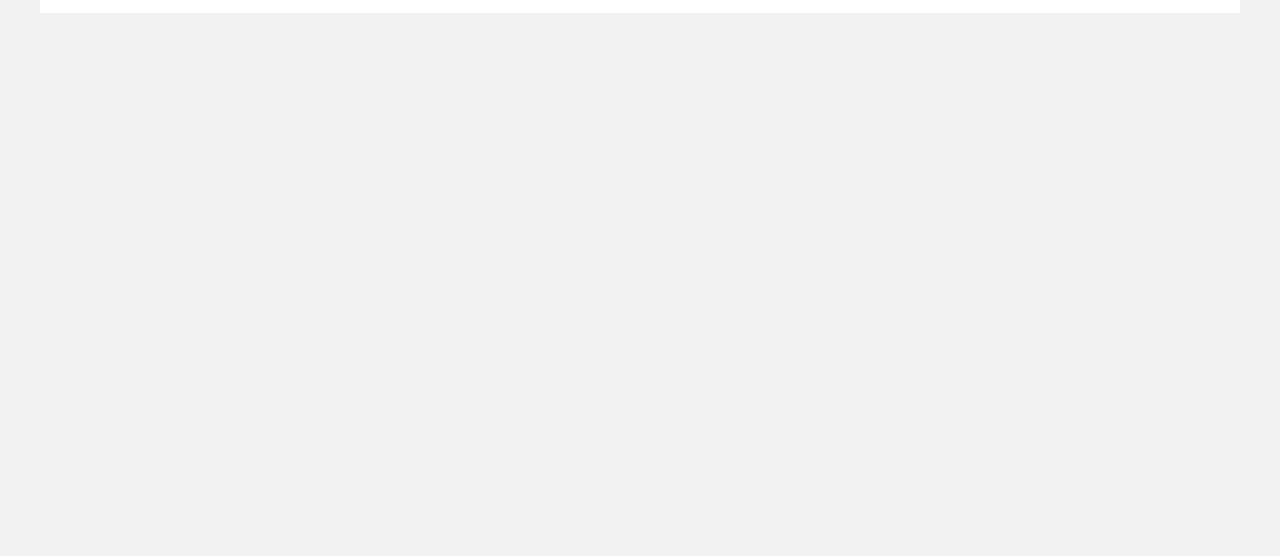
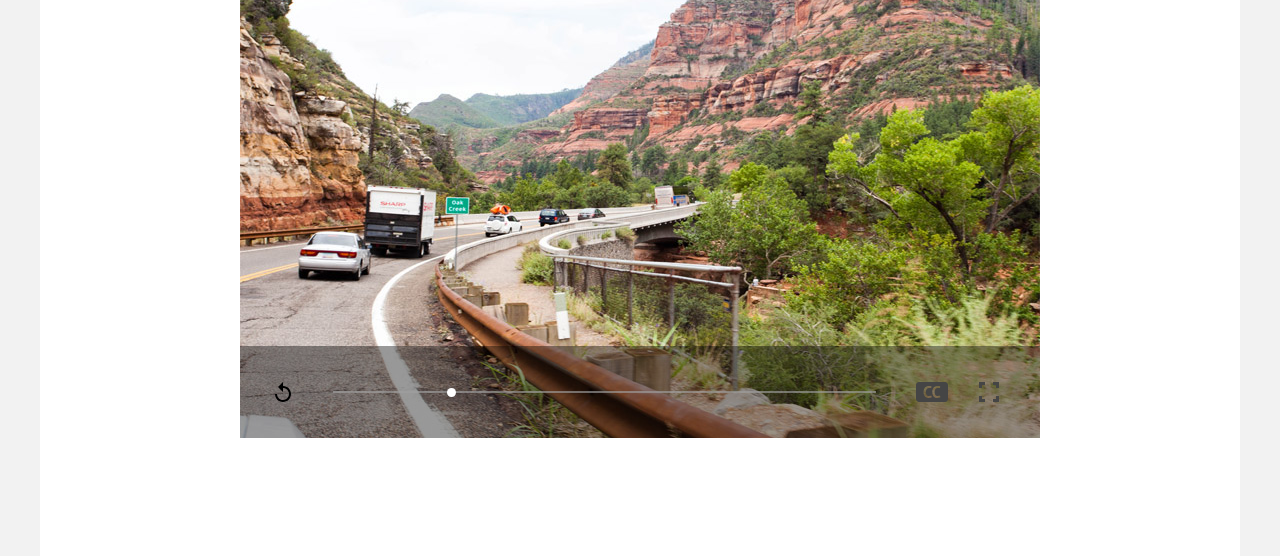
Before and after one commit to AlekseyMuravev/1159299-sedona-19, a website: page source/photo.html in a window 1280 px wide. Shown: the part 1618-2174 px from the top of the page. Before the commit the page ends 1631 px from the top, so only its background shows below. Drawn offline with nearby package versions, Linux system fonts and the light colour scheme; files that its build step writes are made by us from their sources.

Commit message:
разметка и сетка

```diff
--- a/source/photo.html
+++ b/source/photo.html
@@ -45,7 +45,8 @@
     </div>
     <div class="introduction">
       <h1>Фото и видео</h1>
-      <p>Не можете решиться на путешествие из-за курса? Фотографии&nbsp;помогут вам забыть о политике и экономике</p>
+      <p>Не можете решиться на путешествие из-за курса? Фотографии&nbsp;помогут вам забыть о политике и экономике
+      </p>
     </div>
     <div class="photo">
       <ul class="photo__list photo-list">
@@ -136,9 +137,33 @@
       </ul>
     </div>
     <div class="video">
-      <div class="video__question question">
+      <div class="video__question question question--photo">
         <h2>Все еще сомневаетесь?</h2>
         <p>Смотрите видеопрезентацию и скорее за билетами, пока они не подорожали в очередной раз!</p>
+      </div>
+      <div class="video__video">
+        <picture>
+          <source media="(min-width: 1200px)" srcset="img/video-desktop@1x.jpg">
+          <source media="(min-width: 600px)" srcset="img/video-tablet@1x.jpg">
+          <img src="img/video-mobile@1x.jpg" alt="Гора - мост дьявола" width="280" height="280">
+        </picture>
+        <div class="video__controls controls">
+          <div class="controls__volume">
+            <div class="controls__volume-scale"></div>
+            <div class="controls__volume-slider"></div>
+          </div>
+          <div class="controls__buttons">
+            <button type="button" class="controls__replay">
+              <img src="img/icon-video-replay.svg" title="Запустить заново">
+            </button>
+            <button type="button" class="controls__subtitles">
+              <img src="img/icon-video-subtitles.svg" title="Скрыть титры">
+            </button>
+            <button type="button" class="controls__fullscreen">
+              <img src="img/icon-video-fullscreen.svg" title="На полный экран">
+            </button>
+          </div>
+        </div>
       </div>
     </div>
   </main>
--- /dev/null
+++ b/source/sass/main/blocks/controls.scss
@@ -0,0 +1,111 @@
+.controls {
+  position: absolute;
+  bottom: -65px;
+  left: 50%;
+  transform: translateX(-50%);
+  width: 87.5%;
+
+  @media (min-width: $tablet) {
+    width: 100%;
+    bottom: 0;
+    padding: 45px 41px 45px 35px;
+    background-color: rgba(0, 0, 0, 0.4);
+  }
+}
+
+.controls__volume {
+  position: relative;
+  width: 100%;
+  background-color: rgba(0, 0, 0, 0.4);
+  padding: 22px 23px 20px 22px;
+
+  @media (min-width: $tablet) {
+    width: 68%;
+    padding: 0;
+    margin-left: 10.35%;
+  }
+
+  @media (min-width: $desktop) {
+    width: 75%;
+    margin-left: 8%;
+  }
+}
+
+.controls__volume-scale {
+  width: 100%;
+  border: 1px solid rgba(255, 255, 255, 0.4);
+}
+
+.controls__volume-slider {
+  position: absolute;
+  top: 18px;
+  left: 20.35%;
+  width: 9px;
+  height: 9px;
+  background-color: #ffffff;
+  border-radius: 50%;
+
+  @media (min-width: $tablet) {
+    top: -3px;
+    left: 28.55%;
+  }
+
+  @media (min-width: $desktop) {
+    left: 21%;
+  }
+}
+
+.controls__buttons {
+  display: flex;
+  justify-content: space-between;
+  width: 100%;
+  background-color: #f2f2f2;
+  padding: 22px 8.2% 23px 8.9%;
+
+  @media (min-width: $tablet) {
+    position: absolute;
+    top: 50%;
+    left: 0;
+    transform: translateY(-50%);
+    background: transparent;
+    padding: 0 41px 0 35px;
+  }
+}
+
+.controls__replay {
+  width: 16px;
+  height: 20px;
+  background-color: transparent;
+  padding: 0;
+  border: none;
+}
+
+.controls__replay img {
+  width: 16px;
+  height: 20px;
+}
+
+.controls__subtitles {
+  width: 32px;
+  height: 20px;
+  background-color: transparent;
+  padding: 0;
+  margin-left: 43.5%;
+  border: none;
+
+  @media (min-width: $tablet) {
+    margin-left: 77%;
+  }
+
+  @media (min-width: $desktop) {
+    margin-left: 82%;
+  }
+}
+
+.controls__fullscreen {
+  width: 20px;
+  height: 20px;
+  background-color: transparent;
+  padding: 0;
+  border: none;
+}
--- a/source/sass/main/blocks/question.scss
+++ b/source/sass/main/blocks/question.scss
@@ -21,6 +21,16 @@
 
     @media (min-width: $desktop) {
       padding-bottom: 36px;
+    }
+  }
+
+  &--photo {
+    @media (min-width: $tablet) {
+      padding: 66px 15px 64px;
+    }
+
+    @media (min-width: $desktop) {
+      padding: 71px 15px 61px;
     }
   }
 }
--- a/source/sass/main/photo/blocks/video.scss
+++ b/source/sass/main/photo/blocks/video.scss
@@ -1,9 +1,16 @@
 .video {
+  position: relative;
   min-width: $mobile;
   background-color: $color-text-on-primary;
+  padding-bottom: 105px;
+
+  @media (min-width: $tablet) {
+    padding: 0 60px 40px;
+  }
 
   @media (min-width: $desktop) {
     max-width: $desktop;
+    padding: 0 200px 85px;
     margin: 0 auto;
   }
 }
@@ -11,3 +18,16 @@
 .video__question {
   margin: 0;
 }
+
+.video__video {
+  position: relative;
+  width: 100%;
+  min-height: 201px;
+  line-height: 0;
+  margin: 0;
+}
+
+.video__video img {
+  width: 100%;
+  height: 100%;
+}
--- a/source/sass/main/promo.scss
+++ b/source/sass/main/promo.scss
@@ -80,7 +80,7 @@
       background-color: $palette-primary;
       background-size:
         100% auto,
-        auto 100%;
+        100% 100%;
     }
   }
 }
--- a/source/sass/style.scss
+++ b/source/sass/style.scss
@@ -16,6 +16,7 @@
 @import "main/index/blocks/city-filling.scss";
 @import "main/search.scss";
 @import "main/blocks/question.scss";
+@import "main/blocks/controls.scss";
 @import "footer/footer.scss";
 @import "footer/blocks/social.scss";
 @import "footer/blocks/copyright";
```
